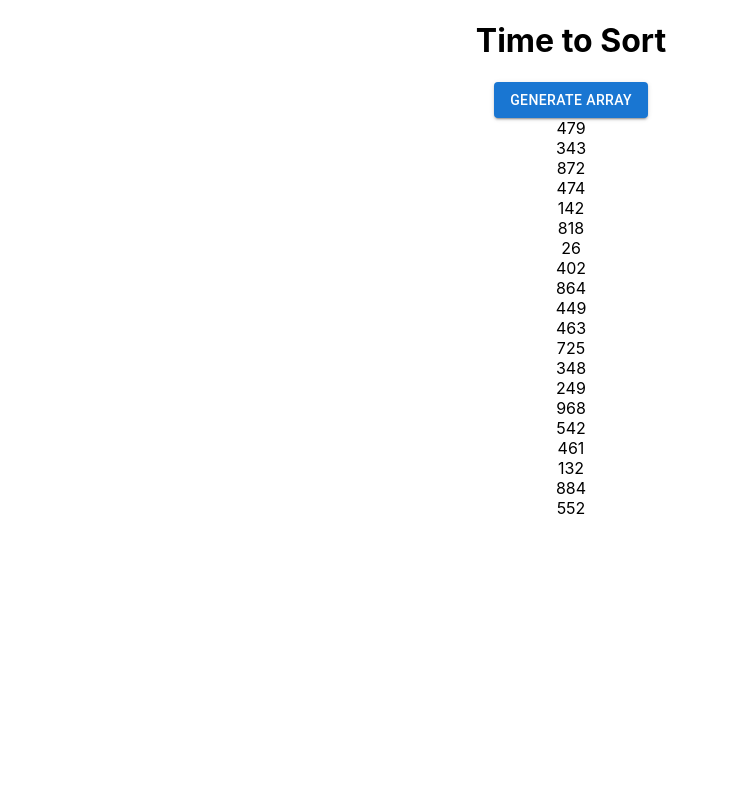
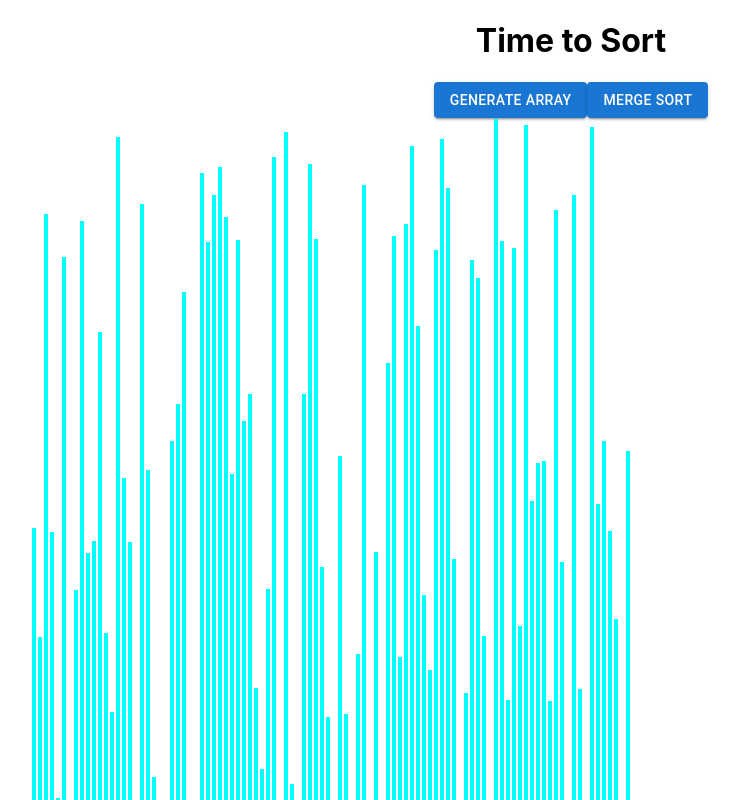
Before and after one commit to GJHarty/sorting-visualizer, a React (Create React App) app: page / in a window 1280 px wide. Both pictures are taken after a click on the button "GENERATE ARRAY". Shown: the top 800 px of the page, without its empty margins (69-809 px from the left). Built offline with nearby package versions, Linux system fonts and the light colour scheme.

Commit message:
displayed array values as bars on dom

```diff
--- /dev/null
+++ b/src/SortingVisualizer/Algorithms/mergeSort.jsx
@@ -0,0 +1,5 @@
+function mergeSort(array) {
+    console.log('Initializing merge sort');
+}
+
+module.exports = mergeSort;
--- a/src/SortingVisualizer/SortingVisualizer.css
+++ b/src/SortingVisualizer/SortingVisualizer.css
@@ -0,0 +1,14 @@
+.arrayContainer {
+    position: absolute;
+    left: 100px;
+    min-height: 1000px;
+}
+
+.arrayToSortBar {
+    position: relative;
+    background-color: aqua;
+    width: 2px;
+    margin: 1px;
+    padding: 1px;
+    display: inline-block;
+}
--- a/src/SortingVisualizer/SortingVisualizer.jsx
+++ b/src/SortingVisualizer/SortingVisualizer.jsx
@@ -1,14 +1,15 @@
 import React, { useState } from 'react';
 import './SortingVisualizer.css';
 import { Button } from '@mui/material';
+import mergeSort from './Algorithms/mergeSort';
 
 export default function SortingVisualizer() {
     const [arrayToSort, setArrayToSort] = useState([]);
 
     const generateNewArray = () => {
         const array = [];
-        for (let i = 0; i < 20; i++) {
-            array.push(randomInt(5, 1000));
+        for (let i = 0; i < 100; i++) {
+            array.push(randomInt(5, 800));
         }
         console.log(array);
         setArrayToSort(array);
@@ -22,11 +23,13 @@ export default function SortingVisualizer() {
         <div>
             <h1>Time to Sort</h1>
             <Button variant="contained" color="primary" onClick={generateNewArray}>Generate Array</Button>
-            {arrayToSort.map((value, index) => (
-                <div className="arrayToSortBar" key={index}>
-                    {value}
-                </div>
-            ))}
+            <Button variant="contained" color="primary" onClick={mergeSort}>Merge Sort</Button>
+            <div className="arrayContainer">
+                {arrayToSort.map((value, index) => (
+                    <div className="arrayToSortBar" key={index} style={{height: `${value}px`}}>
+                    </div>
+                ))}
+            </div>
         </div>
     )
 }
```
